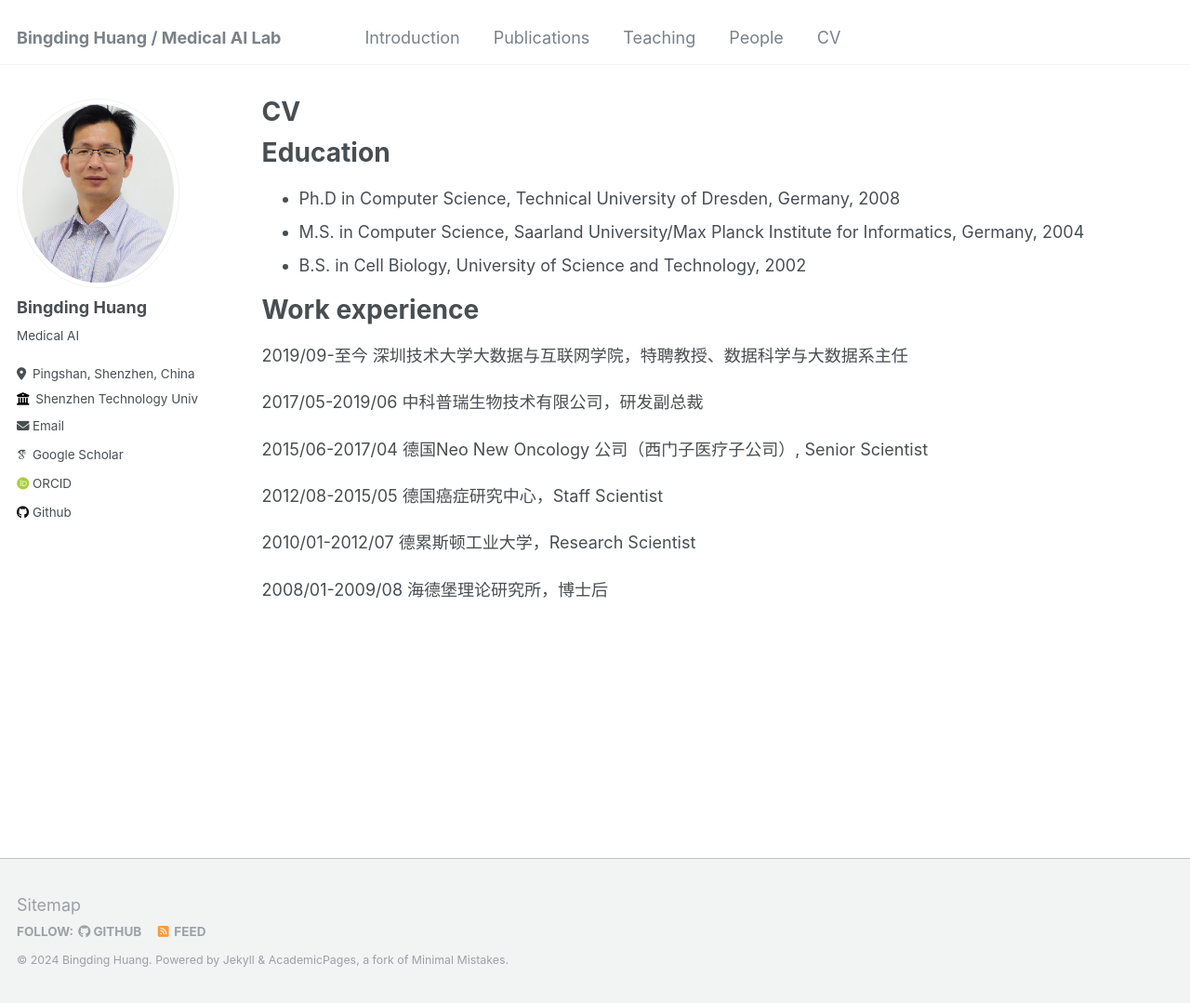
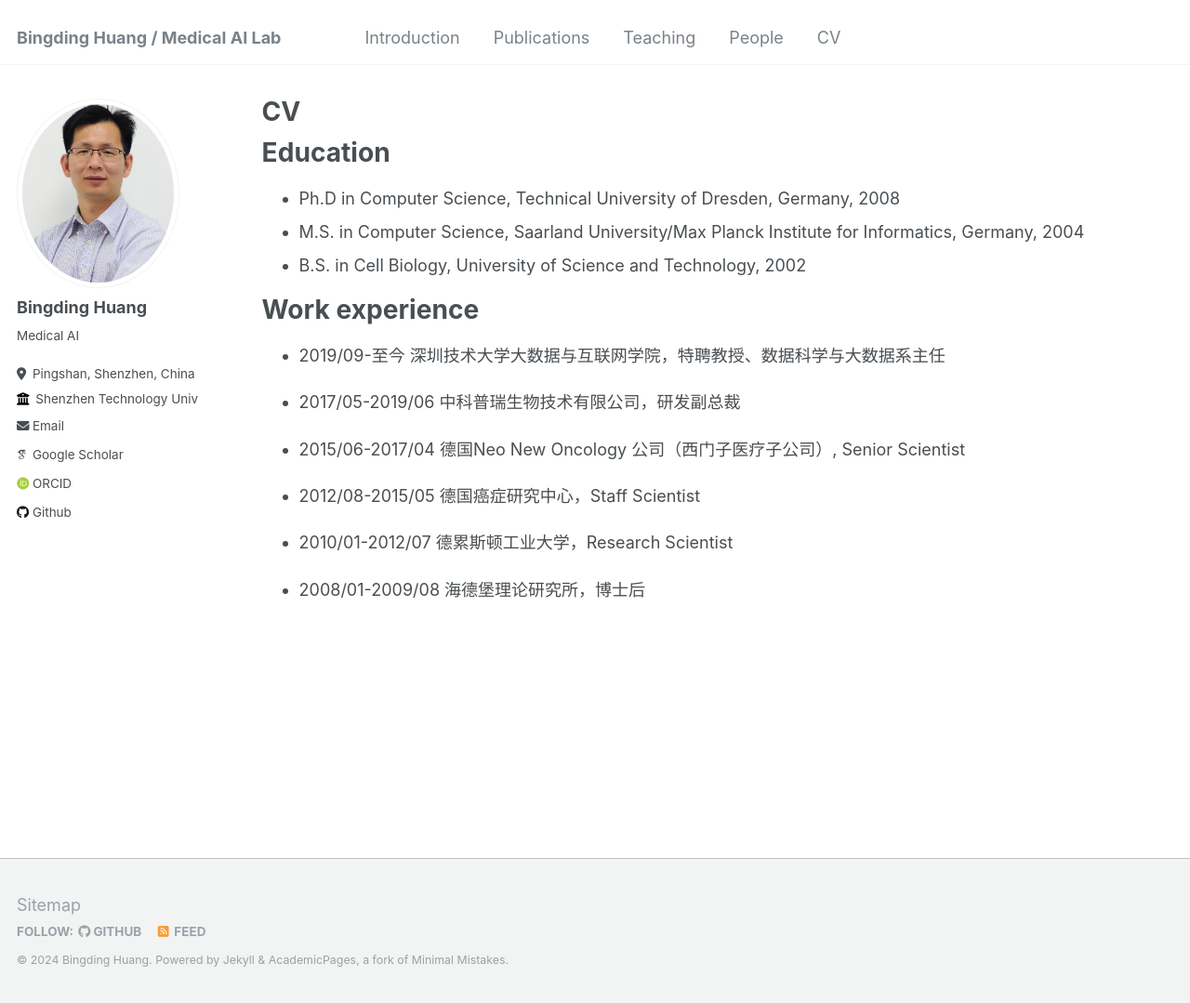
Before and after one commit to bingding/bingding.github.io, a Jekyll site: the page built from _pages/cv.md, in a window 1280 px wide and 1079 px high. Shown: the whole window at 93% size. Built offline with Jekyll 4.4.1, drawn with Linux system fonts in a browser that asks for light colours; some web fonts are replaced.

Commit message:
work exp

```diff
--- a/_pages/cv.md
+++ b/_pages/cv.md
@@ -17,14 +17,14 @@ Education
 
 Work experience
 ======
-2019/09-至今 深圳技术大学大数据与互联网学院，特聘教授、数据科学与大数据系主任
+* 2019/09-至今 深圳技术大学大数据与互联网学院，特聘教授、数据科学与大数据系主任
 
-2017/05-2019/06  中科普瑞生物技术有限公司，研发副总裁
+* 2017/05-2019/06  中科普瑞生物技术有限公司，研发副总裁
 
-2015/06-2017/04   德国Neo New Oncology 公司（西门子医疗子公司）, Senior Scientist
+* 2015/06-2017/04   德国Neo New Oncology 公司（西门子医疗子公司）, Senior Scientist
 
-2012/08-2015/05 德国癌症研究中心，Staff Scientist
+* 2012/08-2015/05 德国癌症研究中心，Staff Scientist
 
-2010/01-2012/07  德累斯顿工业大学，Research Scientist
+* 2010/01-2012/07  德累斯顿工业大学，Research Scientist
 
-2008/01-2009/08 海德堡理论研究所，博士后
+* 2008/01-2009/08 海德堡理论研究所，博士后
```
